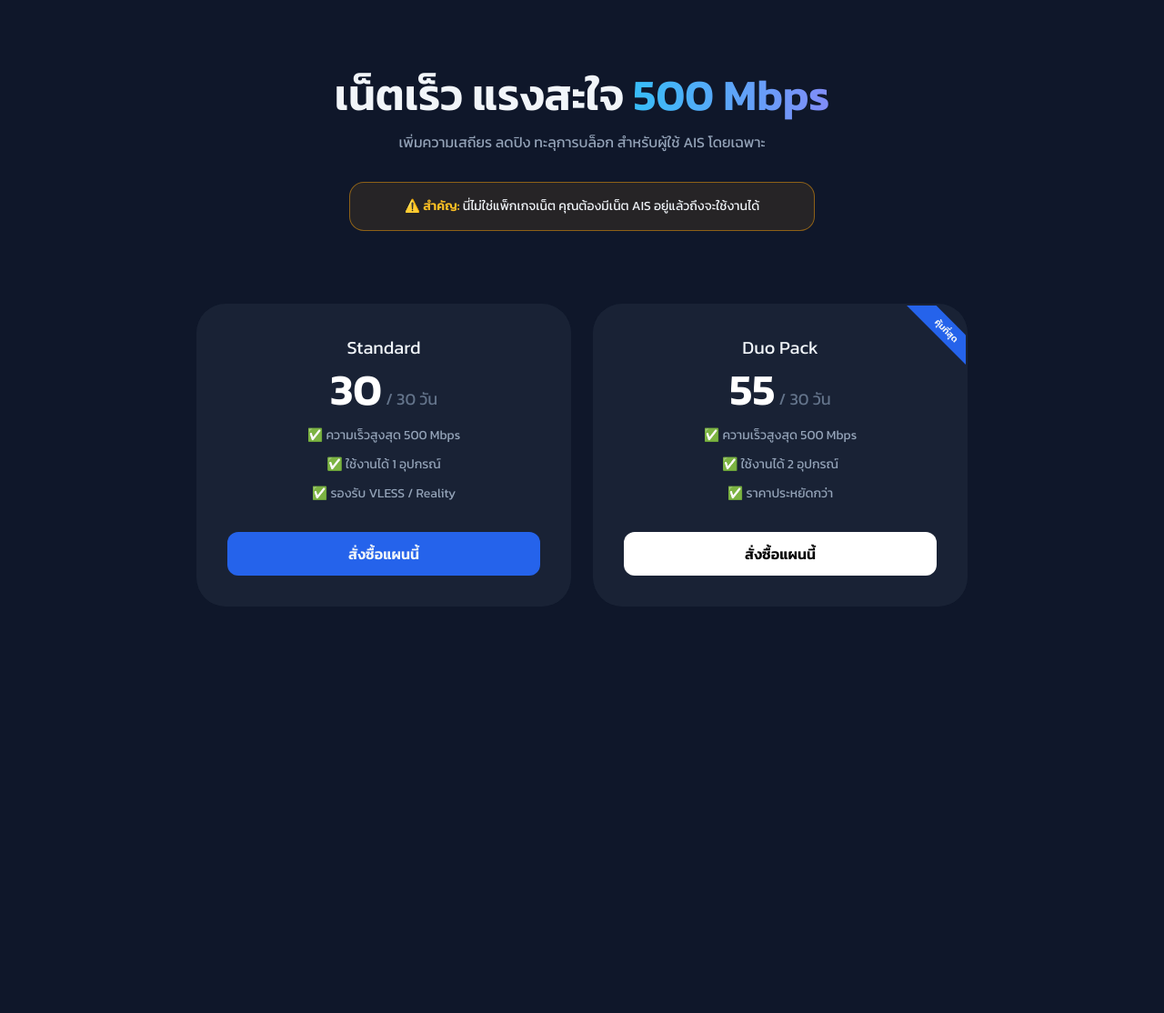
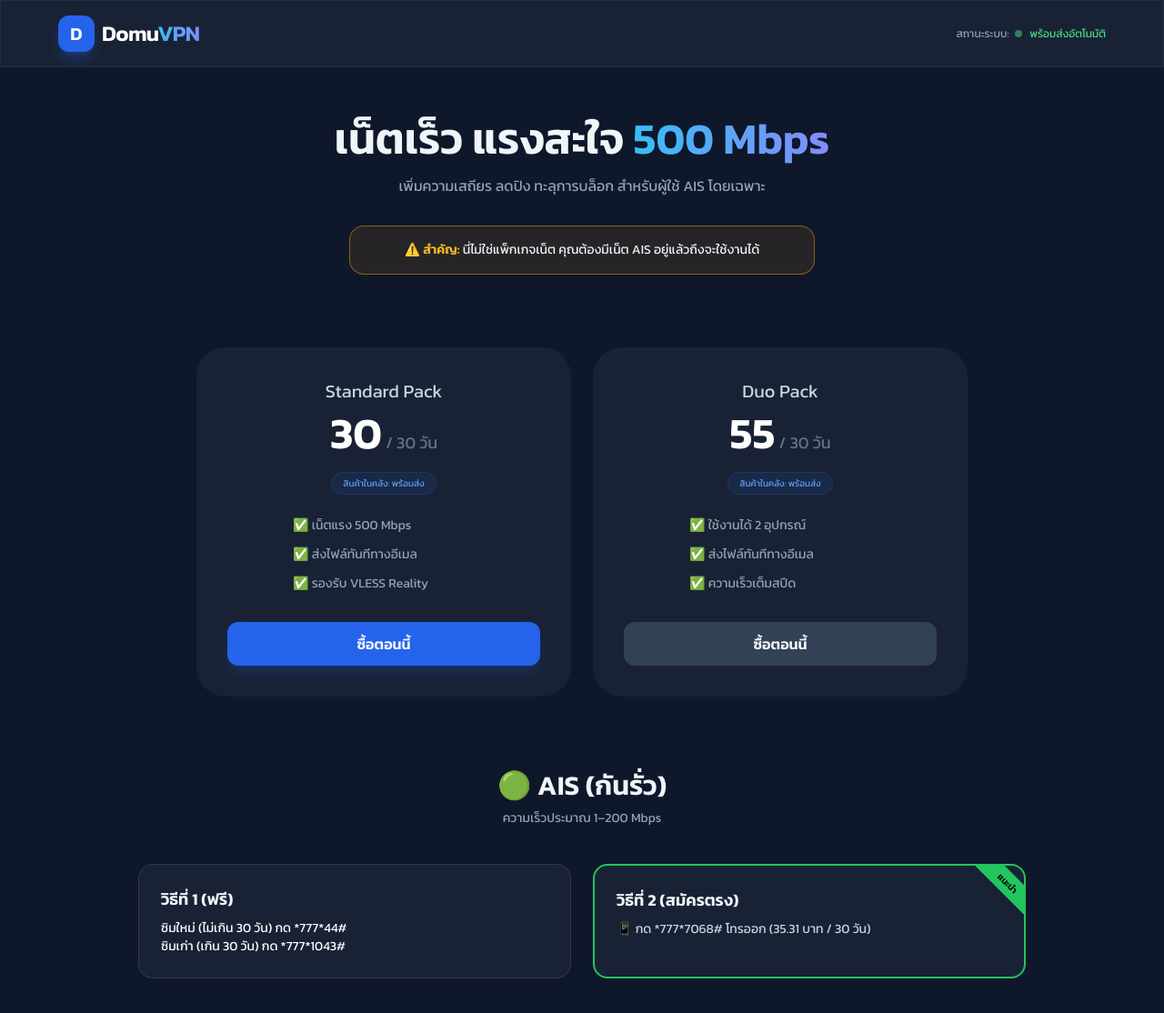
Before and after one commit to SHINIGAMI2002/dumuvpn-backend, a website: page public/index.html in a window 1280 px wide. Shown: the whole page at 91% size. Before the commit the page ends 800 px from the top, so only its background shows below. Drawn offline with nearby package versions, Linux system fonts and the light colour scheme; no server answers.

Commit message:
Update title and improve UI elements in index.html

```diff
--- a/public/index.html
+++ b/public/index.html
@@ -3,7 +3,7 @@
 <head>
     <meta charset="UTF-8">
     <meta name="viewport" content="width=device-width, initial-scale=1.0">
-    <title>dumuVPN — เน็ตแรง เสถียร สำหรับ AIS</title>
+    <title>DomuVPN — เน็ตแรง เสถียร สำหรับ AIS</title>
     <script src="https://cdn.tailwindcss.com"></script>
     <link href="https://fonts.googleapis.com/css2?family=Kanit:wght@300;400;600&display=swap" rel="stylesheet">
     <style>
@@ -15,7 +15,23 @@
 </head>
 <body class="antialiased">
 
-    <section class="pt-20 pb-10 text-center px-6">
+    <nav class="fixed top-0 left-0 right-0 z-40 glass border-b border-white/5 py-4 px-6">
+        <div class="max-w-6xl mx-auto flex justify-between items-center">
+            <div class="flex items-center space-x-2">
+                <div class="w-10 h-10 bg-blue-600 rounded-xl flex items-center justify-center shadow-lg shadow-blue-600/30">
+                    <span class="text-white font-bold text-xl">D</span>
+                </div>
+                <span class="text-2xl font-bold tracking-tight text-white">Domu<span class="gradient-text">VPN</span></span>
+            </div>
+            <div class="text-xs text-slate-400">
+                สถานะระบบ: <span class="text-green-400 flex items-center inline-flex ml-1">
+                    <span class="w-2 h-2 bg-green-400 rounded-full animate-pulse mr-2"></span> พร้อมส่งอัตโนมัติ
+                </span>
+            </div>
+        </div>
+    </nav>
+
+    <section class="pt-32 pb-10 text-center px-6">
         <h1 class="text-5xl font-bold mb-4">เน็ตเร็ว แรงสะใจ <span class="gradient-text">500 Mbps</span></h1>
         <p class="text-slate-400 max-w-xl mx-auto mb-8">เพิ่มความเสถียร ลดปิง ทะลุการบล็อก สำหรับผู้ใช้ AIS โดยเฉพาะ</p>
 
@@ -27,70 +43,79 @@
 
     <section class="max-w-4xl mx-auto px-6 grid md:grid-cols-2 gap-6 mb-20">
         <div class="glass p-8 rounded-[2rem] border-2 border-transparent transition-all plan-card text-center">
-            <h3 class="text-xl mb-2">Standard</h3>
+            <h3 class="text-xl mb-2 text-slate-300">Standard Pack</h3>
             <div class="text-5xl font-bold mb-4 text-white">30<span class="text-lg text-slate-500 font-normal"> / 30 วัน</span></div>
-            <ul class="text-slate-400 text-sm space-y-3 mb-8">
-                <li>✅ ความเร็วสูงสุด 500 Mbps</li>
-                <li>✅ ใช้งานได้ 1 อุปกรณ์</li>
-                <li>✅ รองรับ VLESS / Reality</li>
+            <div class="bg-blue-600/10 text-blue-400 text-[10px] py-1 px-3 rounded-full inline-block mb-6 border border-blue-600/20">
+                สินค้าในคลัง: <span id="stock-standard">กำลังโหลด...</span>
+            </div>
+            <ul class="text-slate-400 text-sm space-y-3 mb-8 text-left max-w-[200px] mx-auto">
+                <li>✅ เน็ตแรง 500 Mbps</li>
+                <li>✅ ส่งไฟล์ทันทีทางอีเมล</li>
+                <li>✅ รองรับ VLESS Reality</li>
             </ul>
-            <button onclick="openOrder('standard', 30)" class="w-full bg-blue-600 hover:bg-blue-500 py-3 rounded-xl font-bold transition-all">สั่งซื้อแผนนี้</button>
+            <button onclick="openOrder('standard', 30)" class="w-full bg-blue-600 hover:bg-blue-500 py-3 rounded-xl font-bold transition-all shadow-lg shadow-blue-600/20">ซื้อตอนนี้</button>
         </div>
 
-        <div class="glass p-8 rounded-[2rem] border-2 border-transparent transition-all plan-card text-center relative overflow-hidden">
-            <div class="absolute top-4 right-[-35px] bg-blue-600 text-[10px] px-10 py-1 rotate-45 font-bold">คุ้มที่สุด</div>
-            <h3 class="text-xl mb-2">Duo Pack</h3>
+        <div class="glass p-8 rounded-[2rem] border-2 border-transparent transition-all plan-card text-center">
+            <h3 class="text-xl mb-2 text-slate-300">Duo Pack</h3>
             <div class="text-5xl font-bold mb-4 text-white">55<span class="text-lg text-slate-500 font-normal"> / 30 วัน</span></div>
-            <ul class="text-slate-400 text-sm space-y-3 mb-8">
-                <li>✅ ความเร็วสูงสุด 500 Mbps</li>
+            <div class="bg-blue-600/10 text-blue-400 text-[10px] py-1 px-3 rounded-full inline-block mb-6 border border-blue-600/20">
+                สินค้าในคลัง: <span id="stock-duo">กำลังโหลด...</span>
+            </div>
+            <ul class="text-slate-400 text-sm space-y-3 mb-8 text-left max-w-[200px] mx-auto">
                 <li>✅ ใช้งานได้ 2 อุปกรณ์</li>
-                <li>✅ ราคาประหยัดกว่า</li>
+                <li>✅ ส่งไฟล์ทันทีทางอีเมล</li>
+                <li>✅ ความเร็วเต็มสปีด</li>
             </ul>
-            <button onclick="openOrder('duo', 55)" class="w-full bg-white text-black hover:bg-slate-200 py-3 rounded-xl font-bold transition-all">สั่งซื้อแผนนี้</button>
+            <button onclick="openOrder('duo', 55)" class="w-full bg-slate-700 hover:bg-slate-600 py-3 rounded-xl font-bold transition-all">ซื้อตอนนี้</button>
+        </div>
+    </section>
+
+    <section class="max-w-5xl mx-auto px-6 mb-20">
+        <div class="text-center mb-10">
+            <h2 class="text-3xl font-bold">🟢 AIS (กันรั่ว)</h2>
+            <p class="text-slate-400 text-sm mt-2">ความเร็วประมาณ 1–200 Mbps</p>
+        </div>
+        <div class="grid md:grid-cols-2 gap-6">
+            <div class="glass p-6 rounded-2xl border border-white/10">
+                <h3 class="text-lg font-semibold mb-2">วิธีที่ 1 (ฟรี)</h3>
+                <div class="space-y-3 text-sm text-slate-300">
+                    <div>
+                        <p class="font-medium text-white">ซิมใหม่ (ไม่เกิน 30 วัน) กด *777*44#</p>
+                        <p class="font-medium text-white">ซิมเก่า (เกิน 30 วัน) กด *777*1043#</p>
+                    </div>
+                </div>
+            </div>
+            <div class="glass p-6 rounded-2xl border-2 border-green-500 relative overflow-hidden">
+                <div class="absolute top-2 right-[-35px] bg-green-500 text-[10px] px-10 py-1 rotate-45 font-bold text-black">แนะนำ</div>
+                <h3 class="text-lg font-semibold mb-2">วิธีที่ 2 (สมัครตรง)</h3>
+                <p class="text-sm text-slate-300">📱 กด *777*7068# โทรออก (35.31 บาท / 30 วัน)</p>
+            </div>
         </div>
     </section>
 
     <div id="orderModal" class="fixed inset-0 z-50 hidden flex items-center justify-center p-4 bg-black/90 backdrop-blur-md">
         <div class="bg-slate-900 w-full max-w-md rounded-3xl p-8 border border-white/10 relative">
             <button onclick="closeModal()" class="absolute top-6 right-6 text-slate-500 hover:text-white text-2xl">&times;</button>
-
             <div id="formSection">
                 <h2 class="text-2xl font-bold mb-1">แจ้งชำระเงิน</h2>
-                <p id="planDisplay" class="text-blue-400 text-sm mb-6">แผน: Standard - 30 บาท</p>
-
+                <p id="planDisplay" class="text-blue-400 text-sm mb-6"></p>
                 <div class="bg-white p-4 rounded-2xl mb-6 w-48 mx-auto">
-                    <img src="https://promptpay.io/0812345678/30.png" id="qrImg" class="w-full">
-                    <p class="text-black text-[10px] mt-2 font-bold text-center">สแกนเพื่อโอนเงิน</p>
+                    <img src="" id="qrImg" class="w-full">
                 </div>
-
                 <form id="orderForm" class="space-y-4">
                     <input type="hidden" name="plan" id="inputPlan">
-
-                    <div>
-                        <label class="block text-xs text-slate-500 mb-1">ชื่อลูกค้า</label>
-                        <input type="text" name="name" required placeholder="ชื่อของคุณ" class="w-full bg-slate-800 border border-white/5 rounded-xl px-4 py-3 outline-none focus:ring-2 focus:ring-blue-500">
-                    </div>
-                    <div>
-                        <label class="block text-xs text-slate-500 mb-1">อีเมล (สำหรับรับไฟล์ Config)</label>
-                        <input type="email" name="email" required placeholder="example@gmail.com" class="w-full bg-slate-800 border border-white/5 rounded-xl px-4 py-3 outline-none focus:ring-2 focus:ring-blue-500">
-                    </div>
-                    <div>
-                        <label class="block text-xs text-slate-500 mb-1">ช่องทางติดต่ออื่นๆ (LINE ID)</label>
-                        <input type="text" name="contact" required placeholder="ID LINE" class="w-full bg-slate-800 border border-white/5 rounded-xl px-4 py-3 outline-none focus:ring-2 focus:ring-blue-500">
-                    </div>
-                    <div>
-                        <label class="block text-xs text-slate-500 mb-1">แนบรูปสลิป</label>
-                        <input type="file" name="slip" id="slipInput" accept="image/*" required class="text-xs text-slate-400 file:mr-4 file:py-2 file:px-4 file:rounded-full file:border-0 file:bg-blue-600 file:text-white cursor-pointer">
-                    </div>
-
+                    <input type="text" name="name" required placeholder="ชื่อของคุณ" class="w-full bg-slate-800 border border-white/5 rounded-xl px-4 py-3 outline-none focus:ring-2 focus:ring-blue-500">
+                    <input type="email" name="email" required placeholder="อีเมลสำหรับรับไฟล์" class="w-full bg-slate-800 border border-white/5 rounded-xl px-4 py-3 outline-none focus:ring-2 focus:ring-blue-500">
+                    <input type="text" name="contact" required placeholder="ID LINE" class="w-full bg-slate-800 border border-white/5 rounded-xl px-4 py-3 outline-none focus:ring-2 focus:ring-blue-500">
+                    <input type="file" name="slip" id="slipInput" accept="image/*" required class="text-xs text-slate-400 file:mr-4 file:py-2 file:px-4 file:rounded-full file:border-0 file:bg-blue-600 file:text-white cursor-pointer">
                     <button type="submit" id="btnSubmit" class="w-full bg-blue-600 py-4 rounded-xl font-bold shadow-lg shadow-blue-600/20">ยืนยันการโอนเงิน</button>
                 </form>
             </div>
-
             <div id="successSection" class="hidden text-center py-10">
                 <div class="text-6xl mb-4">🚀</div>
                 <h2 class="text-2xl font-bold mb-2">รับคำสั่งซื้อแล้ว!</h2>
-                <p class="text-slate-400 text-sm">เราจะตรวจสอบสลิปและส่ง Config ให้คุณทางอีเมลภายใน 5 นาที</p>
+                <p class="text-slate-400 text-sm">เราจะตรวจสอบสลิปและส่ง Config ให้ทางอีเมล</p>
                 <button onclick="closeModal()" class="mt-8 text-blue-400 underline">กลับหน้าหลัก</button>
             </div>
         </div>
@@ -103,7 +128,7 @@
         function openOrder(plan, price) {
             document.getElementById('inputPlan').value = plan;
             document.getElementById('planDisplay').innerText = `แผนที่เลือก: ${plan.toUpperCase()} - ${price} บาท`;
-            document.getElementById('qrImg').src = `https://promptpay.io/0812345678/${price}.png`; // แก้เป็นเบอร์คุณ
+            document.getElementById('qrImg').src = `https://promptpay.io/0943658062/${price}.png`; // แก้เป็นเบอร์โทรศัพท์ของคุณ
             modal.classList.remove('hidden');
             document.body.style.overflow = 'hidden';
         }
@@ -116,37 +141,44 @@
             orderForm.reset();
         }
 
-        // Logic การส่งข้อมูล (เชื่อมกับ POST /api/orders ใน orders.js)
         orderForm.onsubmit = async (e) => {
             e.preventDefault();
             const btn = document.getElementById('btnSubmit');
             btn.disabled = true;
             btn.innerText = 'กำลังส่งข้อมูล...';
-
             const formData = new FormData(orderForm);
-
             try {
-                // อ้างอิง Endpoint จาก server.js ที่คุณมี (app.use('/api/orders', ordersRouter))
-                const res = await fetch(window.location.origin + '/api/orders', {
-                    method: 'POST',
-                    body: formData
-                });
-
+                const res = await fetch('/api/orders', { method: 'POST', body: formData });
                 const data = await res.json();
-
                 if (data.ok) {
                     document.getElementById('formSection').classList.add('hidden');
                     document.getElementById('successSection').classList.remove('hidden');
                 } else {
-                    alert('เกิดข้อผิดพลาด: ' + (data.errors ? data.errors.join(', ') : data.error));
+                    alert('เกิดข้อผิดพลาด: ' + data.error);
+                }
+            } catch (err) { alert('ไม่สามารถเชื่อมต่อเซิร์ฟเวอร์ได้'); }
+            finally { btn.disabled = false; btn.innerText = 'ยืนยันการโอนเงิน'; }
+        };
+
+        // --- ส่วนที่ดึงข้อมูล Stock มาแสดงผล ---
+        async function updateStockDisplay() {
+            try {
+                // !!! สำคัญ: เปลี่ยน YOUR_SECRET_KEY ให้ตรงกับในไฟล์ .env ของคุณ !!!
+                const secret = 'bd45d019e5f4e1f74c4bab310049093ebc94c8a4c1bea79b';
+                const res = await fetch(`/admin/stock-count?secret=${secret}`);
+                const data = await res.json();
+                if(data.ok) {
+                    document.getElementById('stock-standard').innerText = data.counts.standard + ' อัน';
+                    document.getElementById('stock-duo').innerText = data.counts.duo + ' อัน';
                 }
             } catch (err) {
-                alert('ไม่สามารถเชื่อมต่อเซิร์ฟเวอร์ได้');
-            } finally {
-                btn.disabled = false;
-                btn.innerText = 'ยืนยันการโอนเงิน';
+                console.error('Stock Update Error:', err);
+                document.getElementById('stock-standard').innerText = 'พร้อมส่ง';
+                document.getElementById('stock-duo').innerText = 'พร้อมส่ง';
             }
-        };
+        }
+
+        window.addEventListener('DOMContentLoaded', updateStockDisplay);
     </script>
 </body>
 </html>
```
